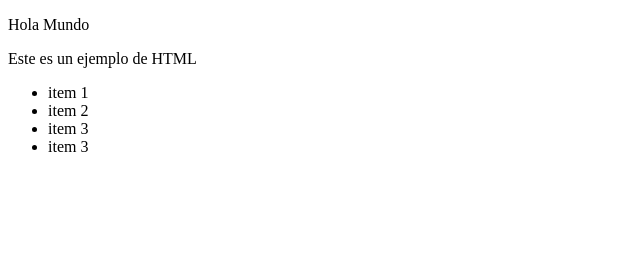
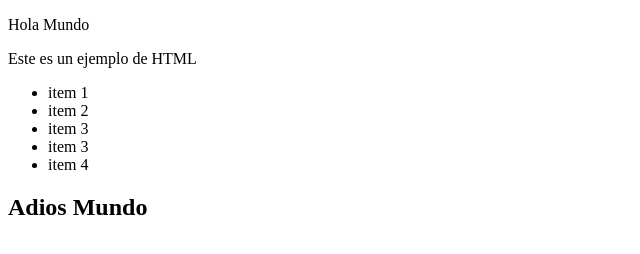
Before and after one commit to SoyAndre-code/-RepositorioCeleste, a plain HTML site: page index.html in a window 1280 px wide. Shown: the whole page, without its empty margins (0-640 px from the left). Drawn offline with Linux system fonts and the light colour scheme.

Commit message:
proyecto 2

```diff
--- a/index.html
+++ b/index.html
@@ -13,9 +13,9 @@
        <li>item 2</li>
        <li>item 3</li>
        <li>item 3</li>
+       <li>item 4</li>
     </ul>
-
-
+    <h2>Adios Mundo</h2>
 
 </body>
 </html>
```
